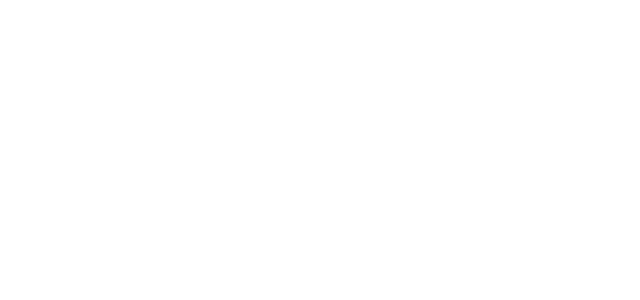
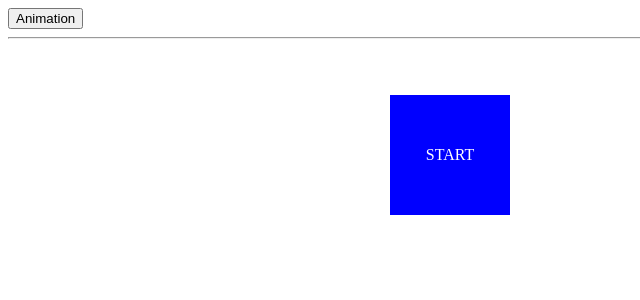
Before and after one commit to DarkGame1993/animation, an Angular app: page / in a window 1280 px wide. Shown: the top 300 px of the page, without its empty margins (0-640 px from the left). Built offline with nearby package versions, Linux system fonts and the light colour scheme.

Commit message:
create animation

```diff
--- a/angular.json
+++ b/angular.json
@@ -1,5 +1,8 @@
 {
   "$schema": "./node_modules/@angular/cli/lib/config/schema.json",
+  "cli": {
+    "analytics": false
+  },
   "version": 1,
   "newProjectRoot": "projects",
   "projects": {
--- a/src/app/app.component.html
+++ b/src/app/app.component.html
@@ -0,0 +1,9 @@
+<button (click)="animation()">Animation</button>
+<hr>
+<div class="wrap">
+
+    <div
+        class="box"
+        [@box]="boxState"
+        >{{boxState | uppercase}}</div>
+</div>
--- a/src/app/app.component.scss
+++ b/src/app/app.component.scss
@@ -0,0 +1,15 @@
+.wrap {
+    padding-top: 3rem;
+    width: 500px;
+    margin: 0 auto;
+}
+
+
+.box {
+    width: 120px;
+    height: 120px;
+    display: flex;
+    align-items: center;
+    justify-content: center;
+    color: #fff;
+}
--- a/src/app/app.component.ts
+++ b/src/app/app.component.ts
@@ -1,10 +1,26 @@
+import { animate, state, style, transition, trigger } from '@angular/animations';
 import { Component } from '@angular/core';
 
 @Component({
   selector: 'app-root',
   templateUrl: './app.component.html',
-  styleUrls: ['./app.component.scss']
+  styleUrls: ['./app.component.scss'],
+  animations: [
+    trigger('box', [
+      state('start', style({background: 'blue'})),
+      state('end', style({
+        background: 'red',
+        transform: 'scale(1.2)'
+      })),
+      transition('start => end', animate(450)),
+      transition('end => start', animate('800ms ease-in-out'))
+    ])
+  ]
 })
 export class AppComponent {
-  title = 'animation';
+ boxState = 'start';
+
+ animation(){
+   this.boxState = this.boxState === 'end' ? 'start' : 'end'
+ }
 }
--- a/src/app/app.module.ts
+++ b/src/app/app.module.ts
@@ -2,13 +2,15 @@
 import { BrowserModule } from '@angular/platform-browser';
 
 import { AppComponent } from './app.component';
+import {BrowserAnimationsModule} from '@angular/platform-browser/animations';
 
 @NgModule({
   declarations: [
     AppComponent
   ],
   imports: [
-    BrowserModule
+    BrowserModule,
+    BrowserAnimationsModule
   ],
   providers: [],
   bootstrap: [AppComponent]
```
